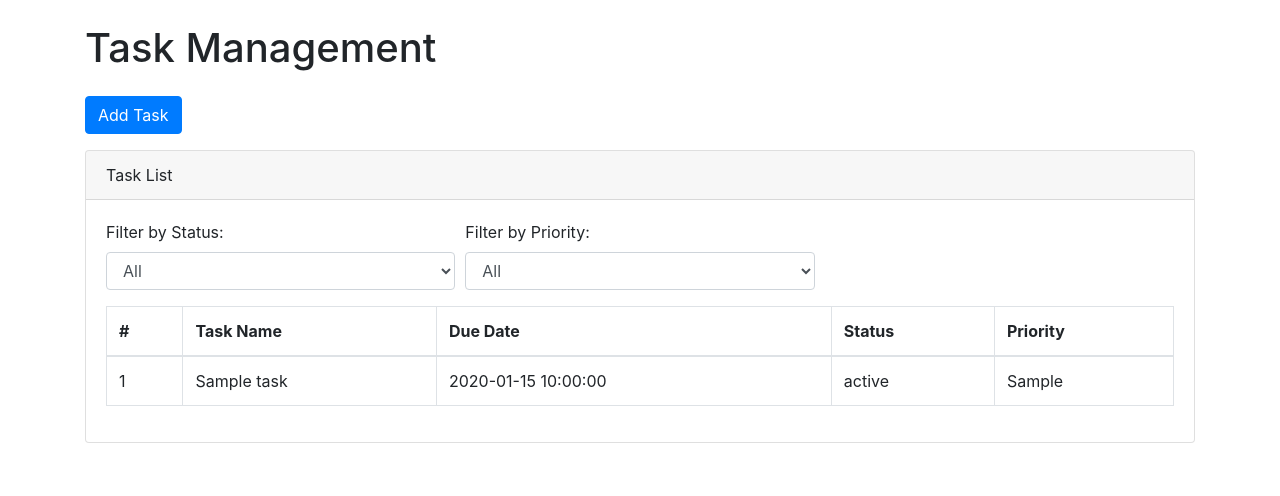
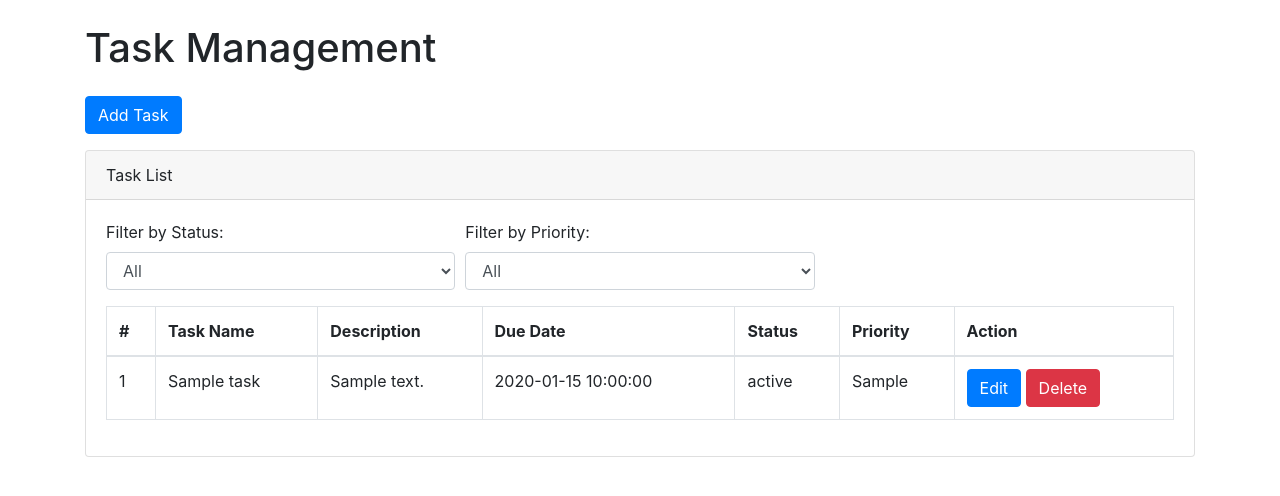
Before and after one commit to FrancisDev69420/Task_Management, a PHP site: page / in a window 1280 px wide. Shown: the top 496 px of the page. Run offline with PHP 8.4, Linux system fonts and the light colour scheme; tables that the repository leaves empty or names only in its code hold one stand-in row (values such as "Sample post"); a stand-in replaces the project's code that opens the database connection.

Commit message:
added description and actions on the table

```diff
--- a/index.php
+++ b/index.php
@@ -72,9 +72,11 @@
             <tr>
                 <th>#</th>
                 <th>Task Name</th>
+                <th>Description</th>
                 <th>Due Date</th>
                 <th>Status</th>
                 <th>Priority</th>
+                <th>Action</th>
             </tr>
 
           </thead>
@@ -92,9 +94,16 @@
             <tr>
                 <td><?php echo $row['task_id']; ?></td>
                 <td><?php echo $row['task_name']; ?></td>
+                <td><?php echo $row['description']; ?></td>
                 <td><?php echo $row['due_date']; ?></td>
                 <td><?php echo $row['status']; ?></td>
                 <td><?php echo $row['priority']; ?></td>
+                <td>
+                    <a href="editTask.php?task_id=<?php echo $row['task_id']; ?>" class="btn btn-primary">Edit</a>
+
+                    <a href="deleteTask.php?task_id=<?php echo $row['task_id']; ?>" class="btn btn-danger"
+                    onclick="return confirm('Are you sure you want to delete this task?')">Delete</a>
+                </td>
             </tr>
 
             <?php
```
Lines whose indentation alone changed are shown as unchanged.
